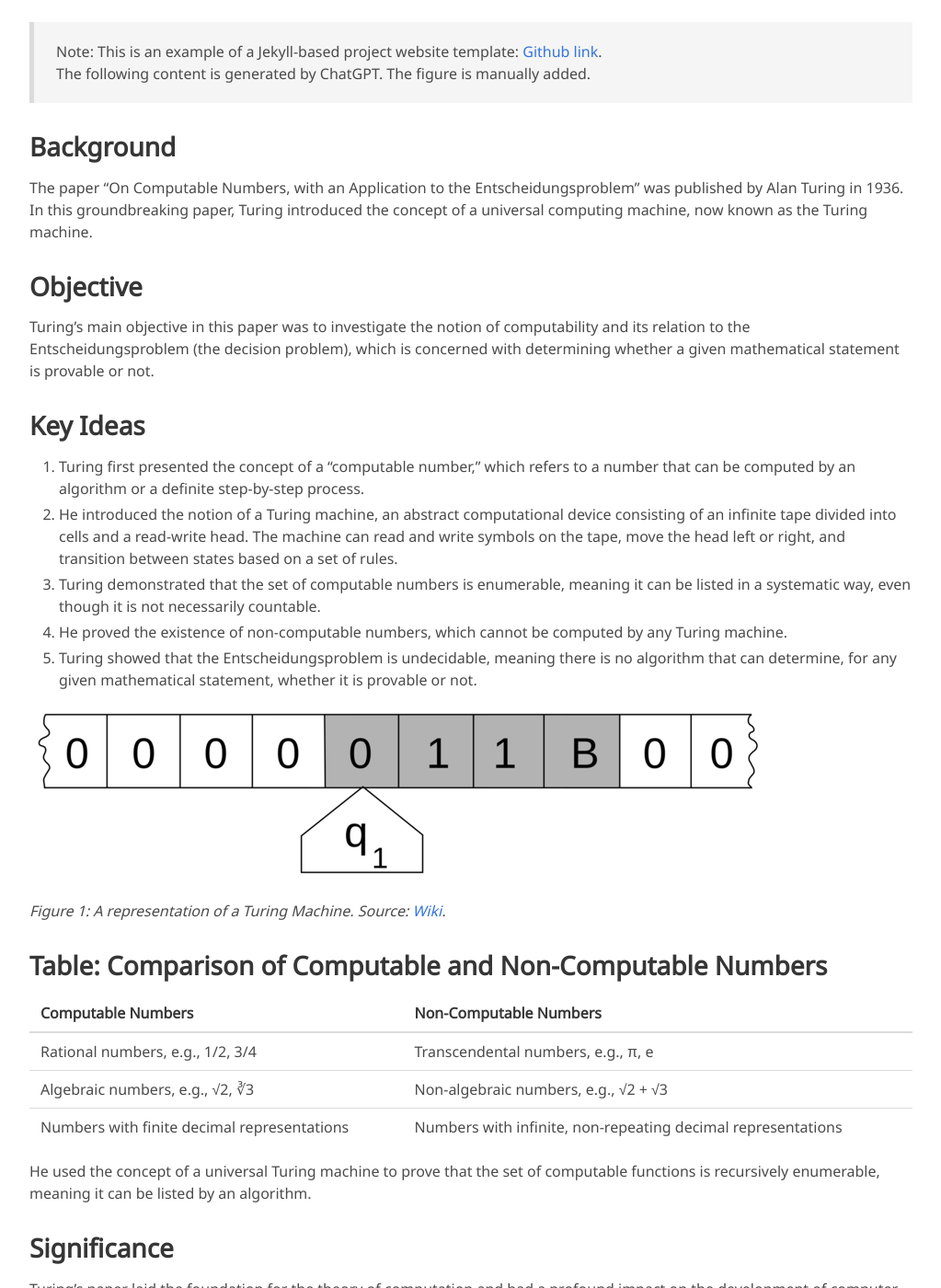
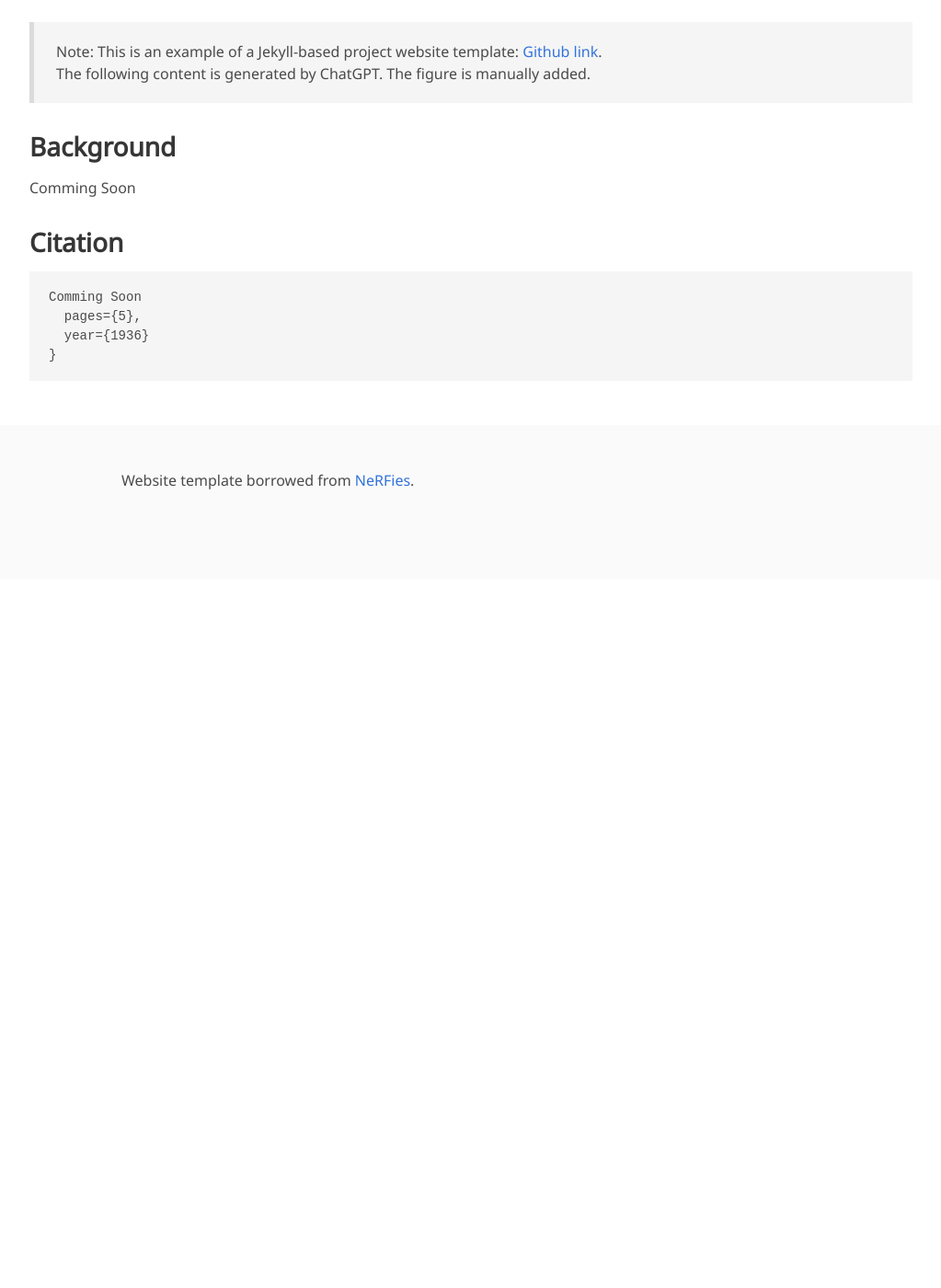
Before and after one commit to sidl-benchmark/sidl-benchmark.github.io, a Jekyll site: the page built from index.md, in a window 1280 px wide and 1400 px high, scrolled down 735 px. Shown: the whole window at 92% size, without its empty margins (128-1151 px from the left). Built offline with Jekyll 4.4.1, drawn with Linux system fonts in a browser that asks for light colours; some web fonts are replaced; after the commit the page ends 1365 px from its top, so only the background shows below that; some of the changed text lies outside the part shown.

Commit message:
Update index.md

````diff
--- a/index.md
+++ b/index.md
@@ -42,44 +42,14 @@ if its decimal can be written down by a machine...
 > The following content is generated by ChatGPT. The figure is manually added.
 
 ## Background
-The paper "On Computable Numbers, with an Application to the Entscheidungsproblem" was published by Alan Turing in 1936. In this groundbreaking paper, Turing introduced the concept of a universal computing machine, now known as the Turing machine.
-
-## Objective
-Turing's main objective in this paper was to investigate the notion of computability and its relation to the Entscheidungsproblem (the decision problem), which is concerned with determining whether a given mathematical statement is provable or not.
+Comming Soon
 
 
-## Key Ideas
-1. Turing first presented the concept of a "computable number," which refers to a number that can be computed by an algorithm or a definite step-by-step process.
-2. He introduced the notion of a Turing machine, an abstract computational device consisting of an infinite tape divided into cells and a read-write head. The machine can read and write symbols on the tape, move the head left or right, and transition between states based on a set of rules.
-3. Turing demonstrated that the set of computable numbers is enumerable, meaning it can be listed in a systematic way, even though it is not necessarily countable.
-4. He proved the existence of non-computable numbers, which cannot be computed by any Turing machine.
-5. Turing showed that the Entscheidungsproblem is undecidable, meaning there is no algorithm that can determine, for any given mathematical statement, whether it is provable or not.
 
-![Turing Machine](/static/image/Turing_machine.png)
-
-*Figure 1: A representation of a Turing Machine. Source: [Wiki](https://en.wikipedia.org/wiki/Turing_machine).*
-
-## Table: Comparison of Computable and Non-Computable Numbers
-
-| Computable Numbers | Non-Computable Numbers |
-|-------------------|-----------------------|
-| Rational numbers, e.g., 1/2, 3/4 | Transcendental numbers, e.g., π, e |
-| Algebraic numbers, e.g., √2, ∛3 | Non-algebraic numbers, e.g., √2 + √3 |
-| Numbers with finite decimal representations | Numbers with infinite, non-repeating decimal representations |
-
-He used the concept of a universal Turing machine to prove that the set of computable functions is recursively enumerable, meaning it can be listed by an algorithm.
-
-## Significance
-Turing's paper laid the foundation for the theory of computation and had a profound impact on the development of computer science. The Turing machine became a fundamental concept in theoretical computer science, serving as a theoretical model for studying the limits and capabilities of computation. Turing's work also influenced the development of programming languages, algorithms, and the design of modern computers.
 
 ## Citation
 ```
-@article{turing1936computable,
-  title={On computable numbers, with an application to the Entscheidungsproblem},
-  author={Turing, Alan Mathison},
-  journal={Journal of Mathematics},
-  volume={58},
-  number={345-363},
+Comming Soon
   pages={5},
   year={1936}
 }
````
